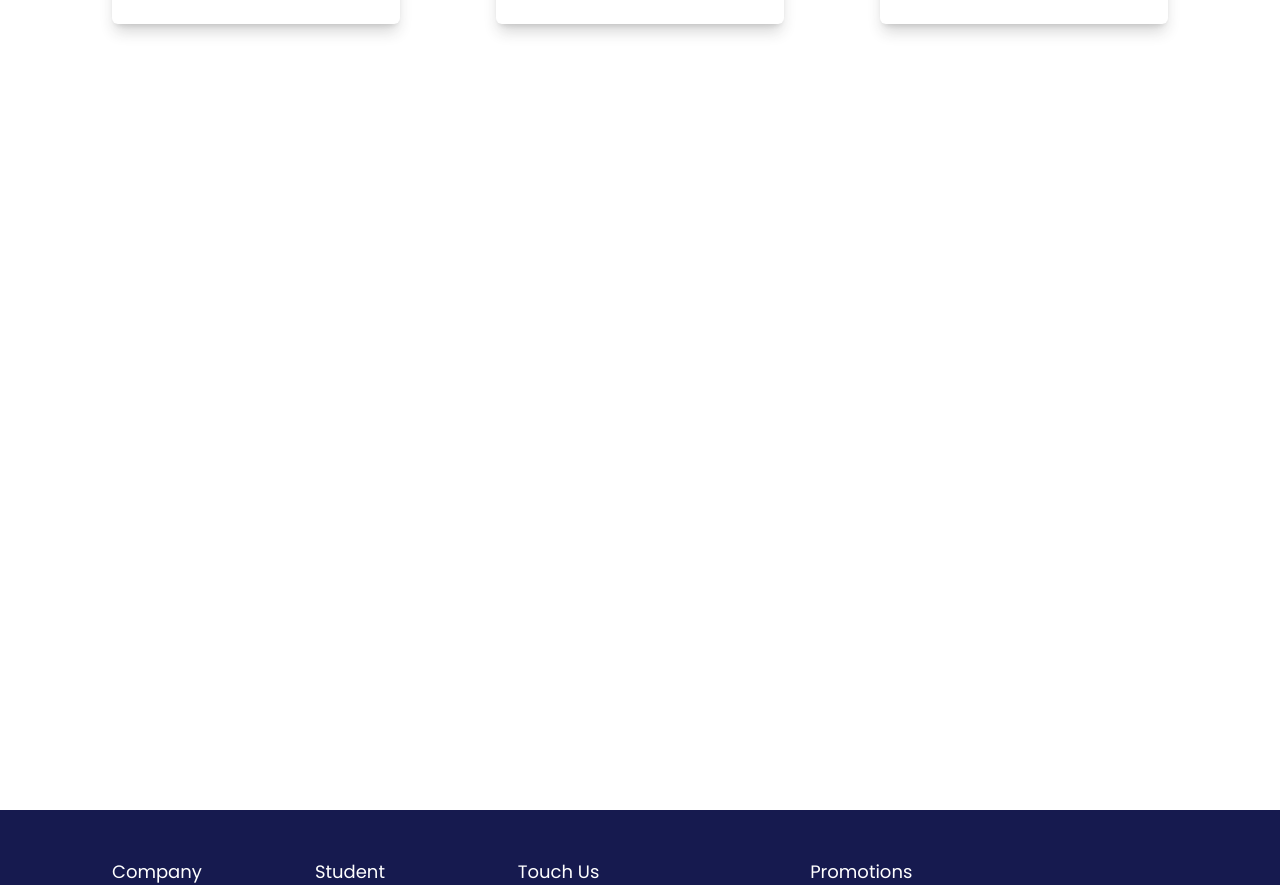
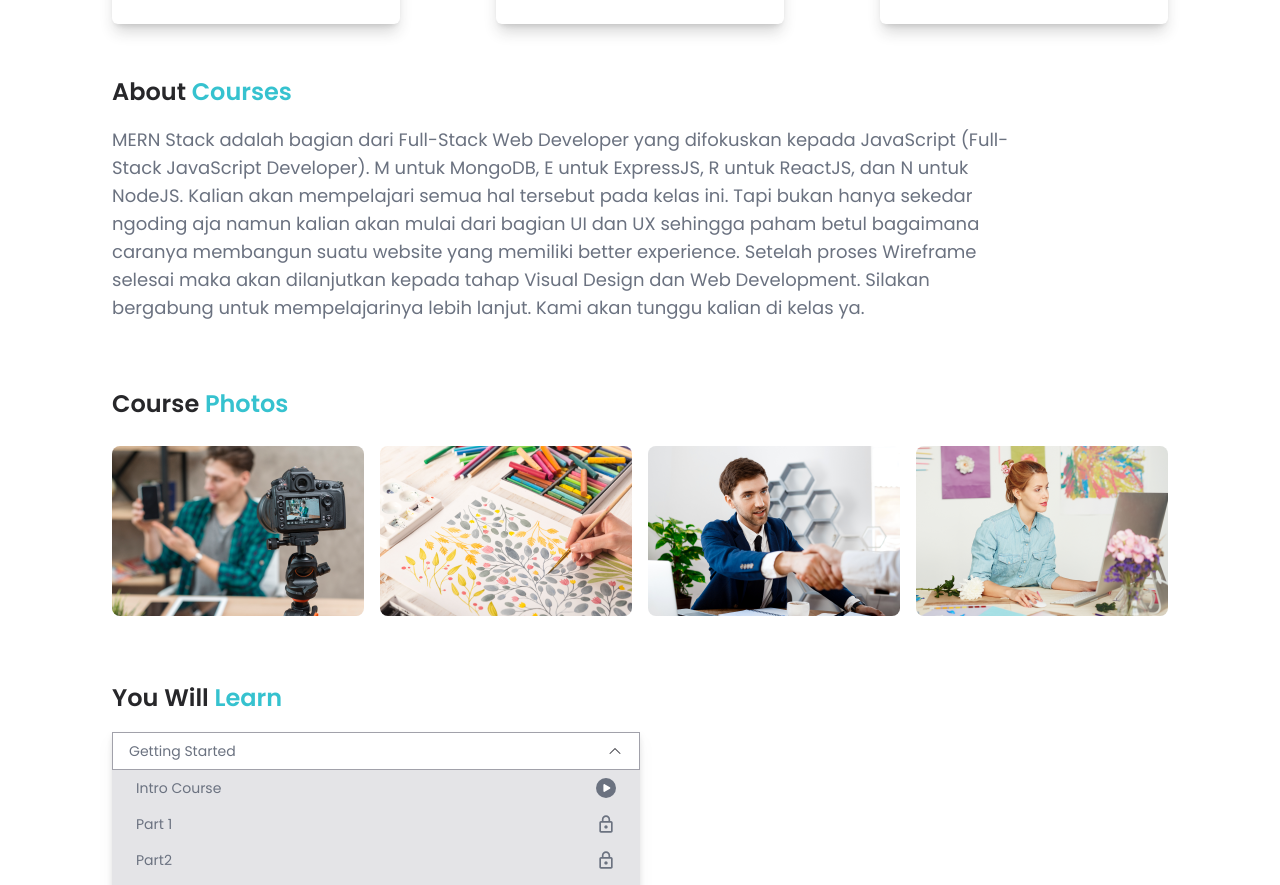
Before and after one commit to MTeguhIrawan1996/FrontEnd-Micro-Course, a Next.js app: page /courses/1 in a window 1280 px wide. Shown: the part 760-1645 px from the top of the page. Built offline with nearby package versions, Linux system fonts and the light colour scheme.

Commit message:
Accordion and Courses Detail Part 1

```diff
--- a/package.json
+++ b/package.json
@@ -10,6 +10,7 @@
   },
   "dependencies": {
     "@heroicons/react": "^2.0.14",
+    "@material-tailwind/react": "^1.2.5",
     "@next/font": "13.1.1",
     "@svgr/webpack": "^6.5.1",
     "axios": "^1.2.4",
--- a/src/components/FormSelect.jsx
+++ b/src/components/FormSelect.jsx
@@ -34,7 +34,7 @@ const FormSelect = ({
           className={`flex justify-between items-center px-4 py-2 bg-white text-sm font-normal w-full max-w-full drop-shadow-lg group cursor-pointer ${
             styleInput ? styleInput : ""
           }`}
-          onClick={() => setOpen(!open)}
+          onClick={() => setOpen((prev) => !prev)}
         >
           {value ? (
             <span className="font-normal text-primary-hover first-letter:uppercase">
@@ -50,8 +50,8 @@ const FormSelect = ({
           />
         </div>
         <div
-          className={`absolute left-0 w-full z-20 border-solid border-[1px] bg-white border-secondary-black mt-2 drop-shadow-lg overflow-y-auto transition-all duration-300 delay-0 ease-linear ${
-            open ? "block" : "hidden"
+          className={`absolute left-0 w-full z-20 border-solid border-[1px] bg-white border-secondary-black drop-shadow-lg overflow-y-auto max-h-40 transition-all duration-300 transform origin-top-right translate-y-1 ${
+            open ? "opacity-100 visible" : "opacity-0 invisible"
           }`}
         >
           {children.map((option, i) => (
--- /dev/null
+++ b/src/components/ListImageCourses.jsx
@@ -0,0 +1,39 @@
+import React from "react";
+import IconPreview from "../../public/images/icon-preview.svg";
+import { clases } from "../constants";
+import Image from "next/image";
+import Link from "next/link";
+
+const ListImageCourses = () => {
+  return (
+    <div className="grid lg:grid-cols-4 grid-cols-2 lg:gap-4 gap-8 w-full">
+      {clases.map((data, i) => (
+        <div
+          className="flex justify-center items-center"
+          key={`${data.title}-${i}`}
+        >
+          <div className="h-[170px] w-full rounded-lg overflow-hidden relative">
+            <Image
+              src={data.imgUrl}
+              fill
+              quality={80}
+              alt={data.title}
+              className="w-full h-full object-cover"
+              priority
+              sizes="max-w-full"
+            />
+            <div className="absolute opacity-0 hover:opacity-100 bg-primary-hover/10 inset-0 backdrop-blur-sm transition-all ease-linear duration-300 delay-0 cursor-pointer flex justify-center items-center w-full group">
+              <div className="w-[20%] aspect-square rounded-full opacity-0 bg-orange-400 flex justify-center items-center group-hover:opacity-100 transition-opacity ease-linear duration-[0.5s] delay-0">
+                <Link href={`/courses/${i + 1}`} className="w-full">
+                  <IconPreview className="w-[80%] h-[80%] mx-auto text-transparent" />
+                </Link>
+              </div>
+            </div>
+          </div>
+        </div>
+      ))}
+    </div>
+  );
+};
+
+export default ListImageCourses;
--- a/src/components/index.js
+++ b/src/components/index.js
@@ -6,6 +6,7 @@ import ListClasses from "./ListClasses";
 import ListCategory from "./ListCategory";
 import Input from "./Input";
 import FormSelect from "./FormSelect";
+import ListImageCourses from "./ListImageCourses";
 
 export {
   Footer,
@@ -17,4 +18,5 @@ export {
   ListCategory,
   Input,
   FormSelect,
+  ListImageCourses,
 };
--- /dev/null
+++ b/src/constants/learnlist.js
@@ -0,0 +1,79 @@
+const learnList = [
+  {
+    title: "Getting Started",
+    list: [
+      {
+        title: "Intro Course",
+        to: "/",
+        access: true,
+      },
+      {
+        title: "Part 1",
+        to: "/",
+        access: false,
+      },
+      {
+        title: "Part2",
+        to: "/",
+        access: false,
+      },
+      {
+        title: "Part3",
+        to: "/",
+        access: false,
+      },
+    ],
+  },
+  {
+    title: "Software You Need",
+    list: [
+      {
+        title: "Part 0",
+        to: "/",
+        access: true,
+      },
+      {
+        title: "Part 1",
+        to: "/",
+        access: false,
+      },
+      {
+        title: "Part2",
+        to: "/",
+        access: false,
+      },
+      {
+        title: "Part3",
+        to: "/",
+        access: false,
+      },
+    ],
+  },
+  {
+    title: "Basic Installation",
+    list: [
+      {
+        title: "Part 0",
+        to: "/",
+        access: true,
+      },
+      {
+        title: "Part 1",
+        to: "/",
+        access: false,
+      },
+      {
+        title: "Part2",
+        to: "/",
+        access: false,
+      },
+      {
+        title: "Part3",
+        to: "/",
+        access: false,
+      },
+    ],
+  },
+];
+
+export default learnList;
--- a/src/pages/courses/[cid].jsx
+++ b/src/pages/courses/[cid].jsx
@@ -1,7 +1,13 @@
 import React from "react";
 import { useRouter } from "next/router";
 import Layout from "../../pages/layout/layout";
-import { HeaderCourses } from "../../sections";
+import {
+  AboutCourses,
+  HeaderCourses,
+  ImageCourses,
+  OurInstructor,
+} from "../../sections";
+import WillLern from "../../sections/DetailCourses/WillLern";
 
 const DetailCourses = () => {
   const router = useRouter();
@@ -10,7 +16,10 @@ const DetailCourses = () => {
   return (
     <Layout>
       <HeaderCourses />
-      <div className="h-screen"></div>
+      <AboutCourses />
+      <ImageCourses />
+      <WillLern />
+      <OurInstructor />
     </Layout>
   );
 };
--- /dev/null
+++ b/src/sections/DetailCourses/About.jsx
@@ -0,0 +1,38 @@
+import React from "react";
+import styles from "../../styles";
+import { TitleText } from "../../components";
+
+const About = () => {
+  return (
+    <section className={`sm:px-16 sm:py-8 px-6 py-6 mt-28 md:mt-20`}>
+      <div
+        className={`${styles.innerWidth} lg:px-12 mx-auto flex justify-start items-start flex-col gap-4`}
+      >
+        <TitleText
+          title={
+            <>
+              About <span className="text-primary-hover">Courses</span>
+            </>
+          }
+          textStyles="md:text-[24px] text-[18px] text-primary-black"
+        />
+        <div className="w-full md:w-[85%]">
+          <p className="text-secondary-black text-lg">
+            MERN Stack adalah bagian dari Full-Stack Web Developer yang
+            difokuskan kepada JavaScript (Full-Stack JavaScript Developer). M
+            untuk MongoDB, E untuk ExpressJS, R untuk ReactJS, dan N untuk
+            NodeJS. Kalian akan mempelajari semua hal tersebut pada kelas ini.
+            Tapi bukan hanya sekedar ngoding aja namun kalian akan mulai dari
+            bagian UI dan UX sehingga paham betul bagaimana caranya membangun
+            suatu website yang memiliki better experience. Setelah proses
+            Wireframe selesai maka akan dilanjutkan kepada tahap Visual Design
+            dan Web Development. Silakan bergabung untuk mempelajarinya lebih
+            lanjut. Kami akan tunggu kalian di kelas ya.
+          </p>
+        </div>
+      </div>
+    </section>
+  );
+};
+
+export default About;
--- /dev/null
+++ b/src/sections/DetailCourses/ImageCourses.jsx
@@ -0,0 +1,25 @@
+import React from "react";
+import styles from "../../styles";
+import { ListImageCourses, TitleText } from "../../components";
+
+const ImageCourses = () => {
+  return (
+    <section className="sm:px-16 sm:py-8 px-6 py-6">
+      <div
+        className={`${styles.innerWidth} lg:px-12 mx-auto flex justify-start items-start flex-col gap-6`}
+      >
+        <TitleText
+          title={
+            <>
+              Course <span className="text-primary-hover">Photos</span>
+            </>
+          }
+          textStyles="md:text-[24px] text-[18px] text-primary-black"
+        />
+        <ListImageCourses />
+      </div>
+    </section>
+  );
+};
+
+export default ImageCourses;
--- /dev/null
+++ b/src/sections/DetailCourses/OurInstructor.jsx
@@ -0,0 +1,25 @@
+import React from "react";
+import { TitleText } from "../../components";
+import styles from "../../styles";
+
+const OurInstructor = () => {
+  return (
+    <section className={`sm:px-16 sm:py-8 px-6 py-6`}>
+      <div
+        className={`${styles.innerWidth} lg:px-12 mx-auto flex justify-start items-start flex-col`}
+      >
+        <TitleText
+          title={
+            <>
+              Our <span className="text-primary-hover">Instructor</span>
+            </>
+          }
+          textStyles="md:text-[24px] text-[18px] text-primary-black mb-4"
+        />
+        <div className="w-full bg-red-500 h-[100px]"></div>
+      </div>
+    </section>
+  );
+};
+
+export default OurInstructor;
--- /dev/null
+++ b/src/sections/DetailCourses/WillLern.jsx
@@ -0,0 +1,100 @@
+import React, { useEffect, useState } from "react";
+import styles from "../../styles";
+import { TitleText } from "../../components";
+import {
+  Accordion,
+  AccordionHeader,
+  AccordionBody,
+} from "@material-tailwind/react";
+import { ChevronDownIcon } from "@heroicons/react/24/solid";
+import learnList from "../../constants/learnlist";
+import IconPlay from "../../../public/images/icon-play.svg";
+import IconLock from "../../../public/images/icon-lock.svg";
+
+const WillLern = () => {
+  const [keys, setKeys] = useState([{ key: 0 }]);
+  const handleClick = (key) => {
+    setKeys((prevKeys) => {
+      const filteredKeys = prevKeys.filter((k) => k.key !== key);
+      const updatedKeys = [...prevKeys, { key: key }];
+      return prevKeys.some((k) => k.key === key) ? filteredKeys : updatedKeys;
+    });
+  };
+
+  const customAnimation = {
+    mount: { scale: 1 },
+    unmount: { scale: 0.9 },
+  };
+
+  const open = (i) => {
+    return keys?.some((k) => k.key === i);
+  };
+  return (
+    <section className={`sm:px-16 sm:py-8 px-6 py-6`}>
+      <div
+        className={`${styles.innerWidth} lg:px-12 mx-auto flex justify-start items-start flex-col`}
+      >
+        <TitleText
+          title={
+            <>
+              You Will <span className="text-primary-hover">Learn</span>
+            </>
+          }
+          textStyles="md:text-[24px] text-[18px] text-primary-black mb-4"
+        />
+        {learnList.map((data, i) => (
+          <Accordion
+            open={open(i)}
+            animate={customAnimation}
+            key={`${data.title}-${i}`}
+            className="w-full md:w-[70%] lg:w-[50%] drop-shadow-lg"
+          >
+            <div
+              className={`flex justify-between items-center px-4 py-2 bg-white text-sm font-normal w-full max-w-full group cursor-pointer border-solid border-[1px] border-zinc-400 ${
+                keys?.some((k) => k.key === i)
+                  ? ""
+                  : learnList.length - 1 === i
+                  ? "border-b-[1px]"
+                  : "border-b-0"
+              }`}
+              onClick={() => {
+                handleClick(i);
+              }}
+            >
+              <span className="font-normal text-secondary-black first-letter:uppercase">
+                {data.title}
+              </span>
+              <ChevronDownIcon
+                className={`h-4 w-4 text-zinc-700 group-hover:text-zinc-400 ${
+                  open(i) && "rotate-180"
+                }`}
+              />
+            </div>
+            {data.list.map((sublist, d) => (
+              // Elemnt List
+              <AccordionBody
+                className={`
+                } w-full bg-zinc-200`}
+                key={`${sublist.title}-${d}`}
+              >
+                <div className="px-6 py-2 cursor-pointer hover:bg-secondary-black text-secondary-black group text-sm font-normal transition-all delay-0 duration-[0.1s] ease-linear flex justify-between items-center">
+                  <span className="group-hover:text-white">
+                    {sublist.title}
+                  </span>
+                  {sublist.access && (
+                    <IconPlay className="h-5 w-5 group-hover:text-primary-hover" />
+                  )}
+                  {!sublist.access && (
+                    <IconLock className="h-5 w-5 group-hover:text-red-400" />
+                  )}
+                </div>
+              </AccordionBody>
+            ))}
+          </Accordion>
+        ))}
+      </div>
+    </section>
+  );
+};
+
+export default WillLern;
--- a/src/sections/index.js
+++ b/src/sections/index.js
@@ -3,5 +3,17 @@ import Partners from "./Home/Partners";
 import NewClases from "./Home/NewClases";
 import Category from "./Home/Category";
 import HeaderCourses from "./DetailCourses/Header";
+import AboutCourses from "./DetailCourses/About";
+import ImageCourses from "./DetailCourses/ImageCourses";
+import OurInstructor from "./DetailCourses/OurInstructor";
 
-export { Header, Partners, NewClases, Category, HeaderCourses };
+export {
+  Header,
+  Partners,
+  NewClases,
+  Category,
+  HeaderCourses,
+  AboutCourses,
+  ImageCourses,
+  OurInstructor,
+};
--- a/tailwind.config.js
+++ b/tailwind.config.js
@@ -25,6 +25,7 @@ module.exports = {
       },
       transitionTimingFunction: {
         "cubic-bezier": "cubic-bezier(.25,.01,.25,1)",
+        "out-flex": "cubic-bezier(0.05, 0.6, 0.4, 0.9)",
       },
       transitionDelay: {
         0: "0s",
```
Also changed, not shown: public/images/icon-lock.svg, 1 other file (tests, documents, lock files or other folders).
